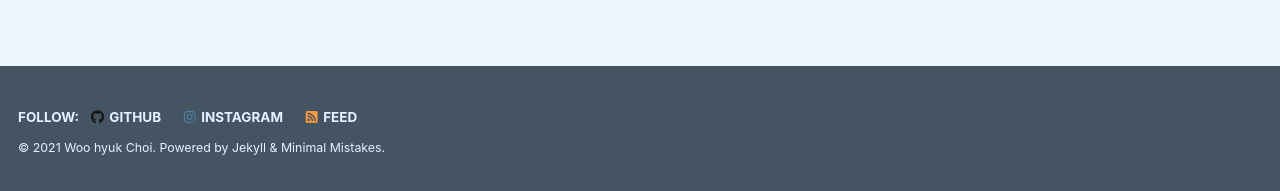
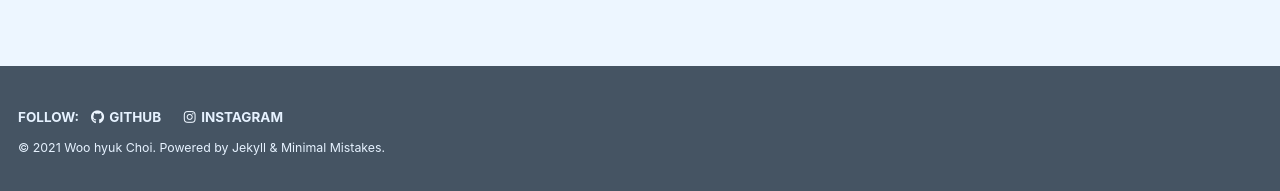
Before and after one commit to cw00h/cw00h.github.io, a Jekyll site: the page built from index.html, in a window 1280 px wide. Shown: the part 706-897 px from the top of the page. Built offline with Jekyll 4.4.1, drawn with Linux system fonts in a browser that asks for light colours; cached includes are drawn as plain includes; the list of posts is cut into pages by our own code.

Commit message:
Feat: Remove Feed Icon & Change color of icons in Footer

```diff
--- a/_includes/footer.html
+++ b/_includes/footer.html
@@ -7,14 +7,10 @@
     {% if site.footer.links %}
       {% for link in site.footer.links %}
         {% if link.label and link.url %}
-          <li><a href="{{ link.url }}" rel="nofollow noopener noreferrer"><i class="{{ link.icon | default: 'fas fa-link' }}" aria-hidden="true"></i> {{ link.label }}</a></li>
+          <li><a href="{{ link.url }}" rel="nofollow noopener noreferrer"><i class="{{ link.icon | default: 'fas fa-link' }}" aria-hidden="true" style="color:#edf6ff"></i> {{ link.label }}</a></li>
         {% endif %}
       {% endfor %}
     {% endif %}
-
-    {% unless site.atom_feed.hide %}
-      <li><a href="{% if site.atom_feed.path %}{{ site.atom_feed.path }}{% else %}{{ '/feed.xml' | relative_url }}{% endif %}"><i class="fas fa-fw fa-rss-square" aria-hidden="true"></i> {{ site.data.ui-text[site.locale].feed_label | default: "Feed" }}</a></li>
-    {% endunless %}
   </ul>
 </div>
 
```
